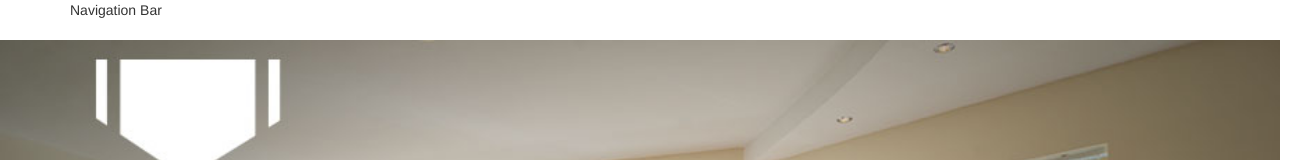
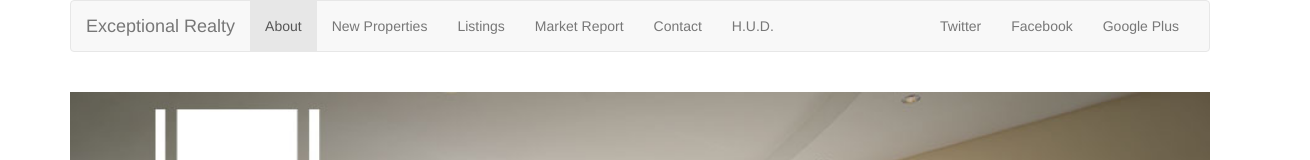
Before and after one commit to robyn16/exceptional-realty-bootstrapped, a plain HTML site: page index.html in a window 1280 px wide. Shown: the top 160 px of the page, 1310 px wide, since content can reach past the window. Drawn offline with nearby package versions, Linux system fonts and the light colour scheme.

Commit message:
finished navbar

```diff
--- a/index.html
+++ b/index.html
@@ -26,10 +26,41 @@
       <div class="container">
         <div class="row">
           <div class="col-sm-12">
-            Navigation Bar
+            <nav class="navbar navbar-default">
+              <div class="container-fluid">
+                <!-- Brand and toggle get grouped for better mobile display -->
+                <div class="navbar-header">
+                  <button type="button" class="navbar-toggle collapsed" data-toggle="collapse" data-target="#bs-example-navbar-collapse-1" aria-expanded="false">
+                    <span class="sr-only">Toggle navigation</span>
+                    <span class="icon-bar"></span>
+                    <span class="icon-bar"></span>
+                    <span class="icon-bar"></span>
+                  </button>
+                  <a class="navbar-brand" href="#">Exceptional Realty</a>
+                </div>
+
+                <!-- Collect the nav links, forms, and other content for toggling -->
+                <div class="collapse navbar-collapse" id="bs-example-navbar-collapse-1">
+                  <!-- main nav links -->
+                  <ul class="nav navbar-nav">
+                    <li class="active"><a href="#">About<span class="sr-only">(current)</span></a></li>
+                    <li><a href="#">New Properties</a></li>
+                    <li><a href="#">Listings</a></li>
+                    <li><a href="#">Market Report</a></li>
+                    <li><a href="#">Contact</a></li>
+                    <li><a href="#" target="_blank">H.U.D.</a></li>
+                  </ul>
+                  <!-- Socoal nav links -->
+                  <ul class="nav navbar-nav navbar-right">
+                    <li><a class="twit" href="#" title="Twitter">Twitter</a></li>
+                    <li><a class="fbook" href="#" title="Facebook">Facebook</a></li>
+                    <li><a class="gplus" href="#" title="Google Plus">Google Plus</a></li>
+                  </ul>
+                </div><!-- /.navbar-collapse -->
+              </div><!-- /.container-fluid -->
+            </nav>
           </div>
         </div>
-      </div><!--container -->
 
         <div class="row">
           <div class="col-sm-12">
@@ -97,6 +128,7 @@
               &copy; 2014 Exceptional Realty. All Rights Reserved.
          </div>
        </div>
+    </div><!--container -->
 
 
     <!-- jQuery (necessary for Bootstrap's JavaScript plugins) -->
```
